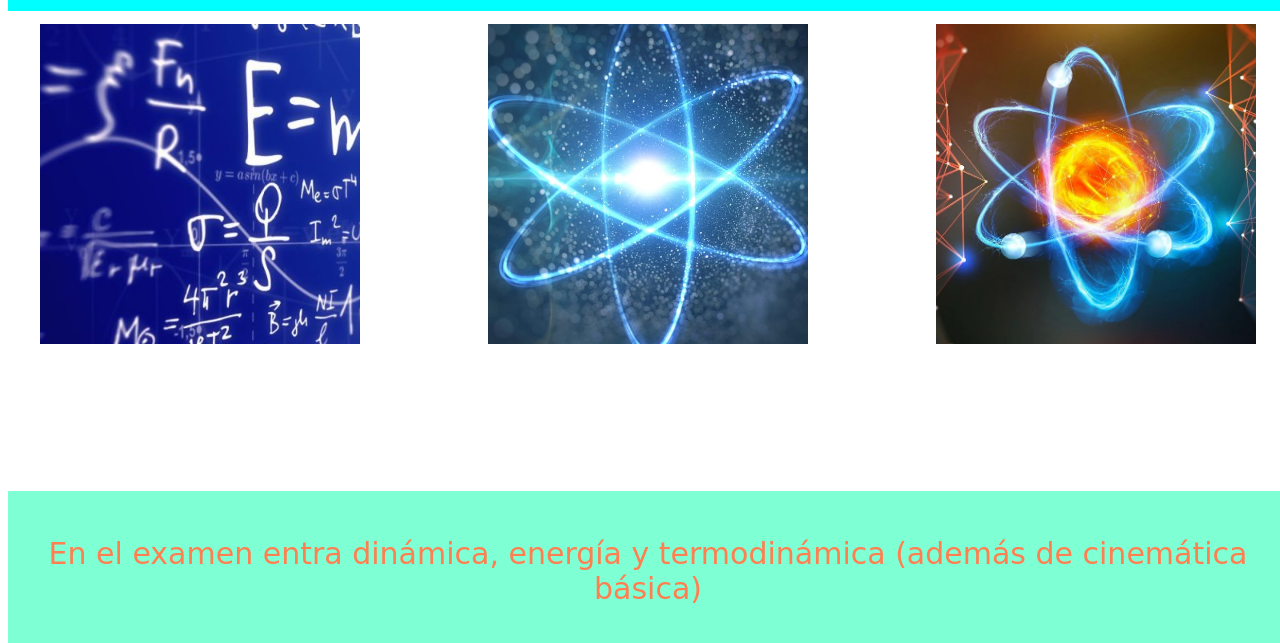
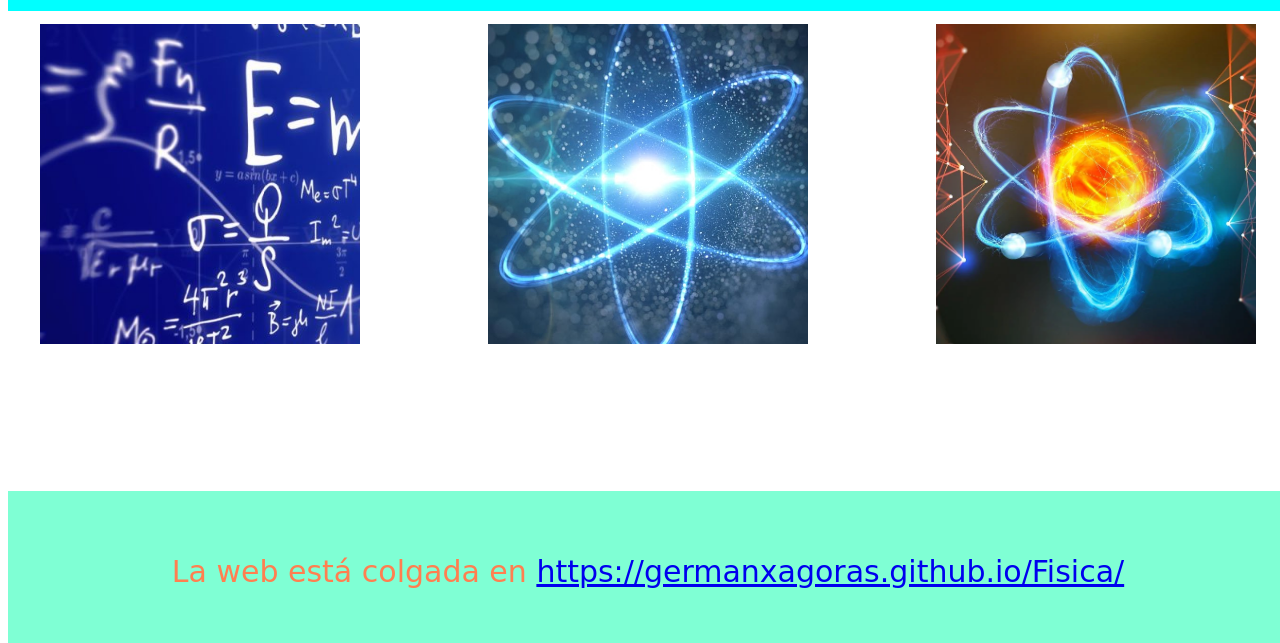
Before and after one commit to Germanxagoras/Fisica, a plain HTML site: page index.html in a window 1280 px wide. Shown: the part 157-800 px from the top of the page. Drawn offline with Linux system fonts and the light colour scheme.

Commit message:
Update index.html

```diff
--- a/index.html
+++ b/index.html
@@ -12,7 +12,7 @@
             <div id="img1"><img src="fis1.jpg" width="50%"></div>
             <div><img src="fis2.jpg" width="50%"></div>
             <div><img src="fis3.webp" width="50%"></div>
-            <div id="par">En el examen entra dinámica, energía y termodinámica (además de cinemática básica)</div>
+            <div id="par"><p>La web está colgada en <a href="https://germanxagoras.github.io/Fisica/"> https://germanxagoras.github.io/Fisica/</a></p></div>
             <div><img src="fis5.gif" width="50%"></div>
             <div><img src="fis6.avif" width=50%></div>
             <div><img src="fis7.png" width="50%"></div>
```
